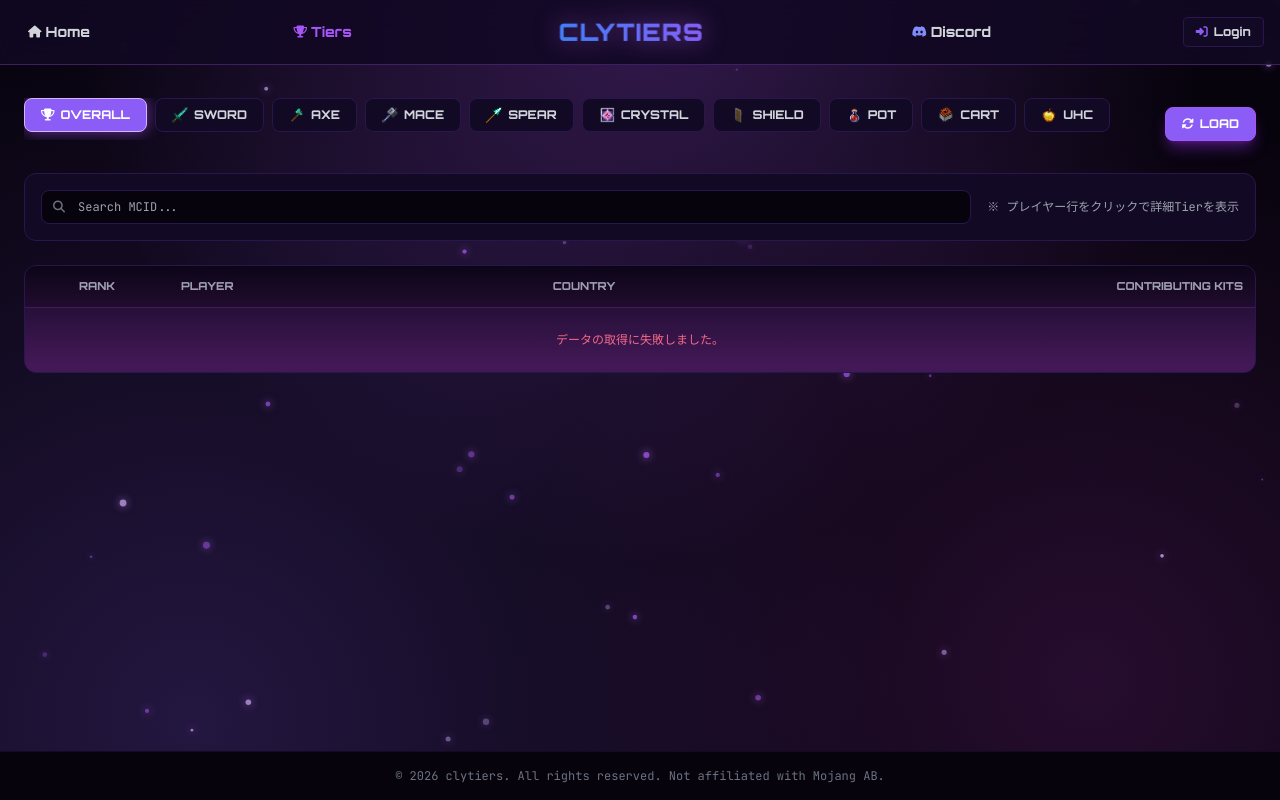
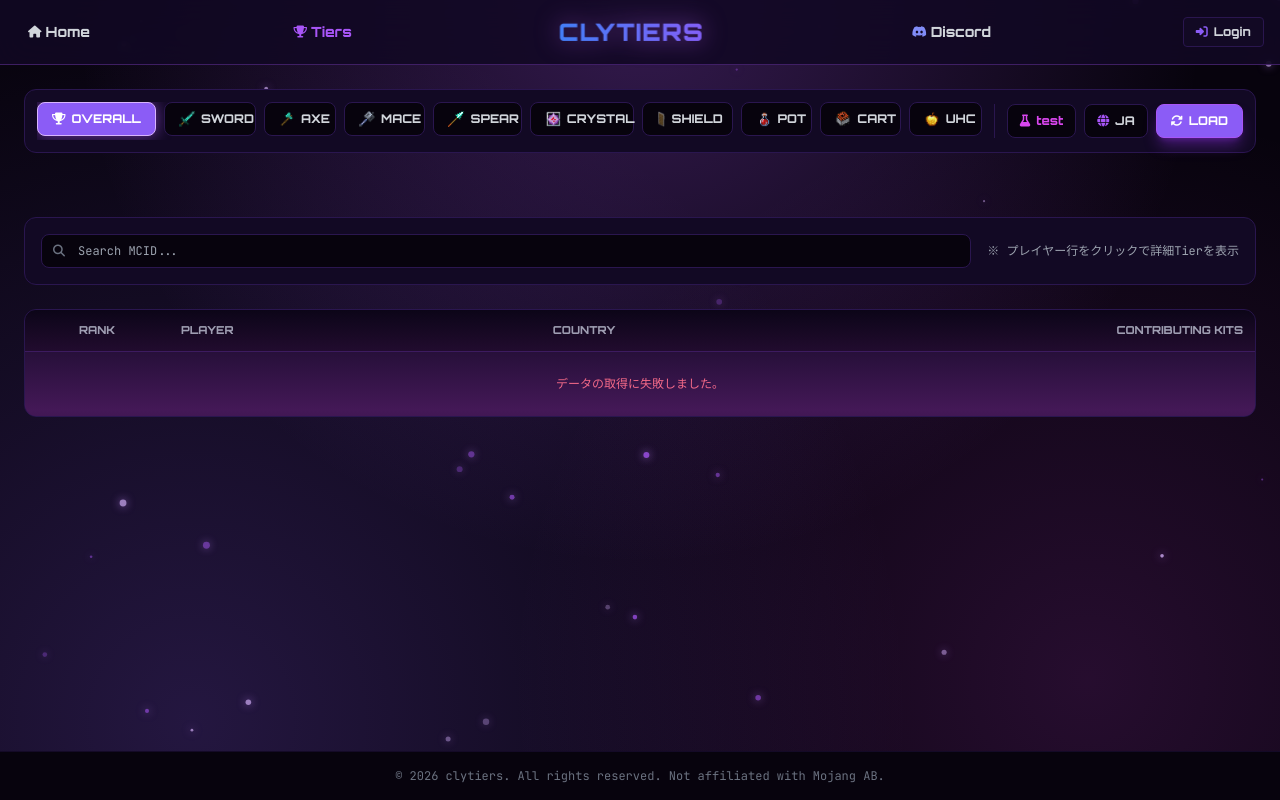
Before and after one commit to clytiers-droid/clytiers-droid.github.io, a plain HTML site: page index.html in a window 1280 px wide. Both pictures are taken after a click on the button "Tiers". Drawn offline with nearby package versions, Linux system fonts and the light colour scheme; no server answers.

Commit message:
Update index.html

```diff
--- a/index.html
+++ b/index.html
@@ -53,7 +53,6 @@
       overflow-x: hidden;
     }
 
-    /* 🟣 背景用ネザー粒子描画キャンバス */
     #nether-particles {
       position: fixed;
       top: 0; left: 0;
@@ -62,7 +61,6 @@
       z-index: 10;
     }
 
-    /* 🟣 タップ時専用・最前面（一番上）に描画するキャンバス */
     #click-particles-canvas {
       position: fixed;
       top: 0; left: 0;
@@ -81,7 +79,6 @@
       z-index: 20;
     }
 
-    /* ✨ CLYTIERSロゴのなめらかなグラデーション＆発光アニメーション */
     .clytiers-gradient-logo {
       background: linear-gradient(270deg, #d8b4fe, #e879f9, #c084fc, #8b5cf6, #3b82f6);
       background-size: 400% 400%;
@@ -493,49 +490,64 @@
 
     <!-- TIERS TAB -->
     <section id="tab-tier" class="hidden space-y-6">
-      <!-- Kit Tabs & Load Button Container -->
-      <div class="flex flex-wrap items-center justify-between gap-3">
+      <!-- Kit Tabs & Load Button & Test/Lang Controls Container -->
+      <div class="flex flex-col lg:flex-row items-stretch lg:items-center justify-between gap-3 bg-brand-card p-3 rounded-xl border border-brand-border">
         <!-- Kit Tabs -->
-        <div class="flex overflow-x-auto gap-2 pb-2 scrollbar-none flex-1" id="kit-tabs-container">
-          <button onclick="filterKit('OVERALL')" class="kit-tab active bg-brand-purple text-white px-4 py-2 rounded-lg font-orbitron text-xs font-bold whitespace-nowrap flex items-center gap-1.5 border border-brand-lightPurple" data-kit="OVERALL">
+        <div class="flex overflow-x-auto gap-2 pb-1 scrollbar-none flex-1">
+          <button onclick="filterKit('OVERALL')" class="kit-tab active bg-brand-purple text-white px-3.5 py-2 rounded-lg font-orbitron text-xs font-bold whitespace-nowrap flex items-center gap-1.5 border border-brand-lightPurple" data-kit="OVERALL">
             <i class="fa-solid fa-trophy"></i> OVERALL
           </button>
-          <button onclick="filterKit('SWORD')" class="kit-tab bg-brand-card hover:bg-brand-border text-gray-300 px-4 py-2 rounded-lg font-orbitron text-xs font-bold whitespace-nowrap flex items-center gap-1.5 border border-brand-border" data-kit="SWORD">
+          <button onclick="filterKit('SWORD')" class="kit-tab bg-brand-dark hover:bg-brand-border text-gray-300 px-3.5 py-2 rounded-lg font-orbitron text-xs font-bold whitespace-nowrap flex items-center gap-1.5 border border-brand-border" data-kit="SWORD">
             <img src="./IMG_8234.png" alt="Sword" class="w-4 h-4 object-contain"> SWORD
           </button>
-          <button onclick="filterKit('AXE')" class="kit-tab bg-brand-card hover:bg-brand-border text-gray-300 px-4 py-2 rounded-lg font-orbitron text-xs font-bold whitespace-nowrap flex items-center gap-1.5 border border-brand-border" data-kit="AXE">
+          <button onclick="filterKit('AXE')" class="kit-tab bg-brand-dark hover:bg-brand-border text-gray-300 px-3.5 py-2 rounded-lg font-orbitron text-xs font-bold whitespace-nowrap flex items-center gap-1.5 border border-brand-border" data-kit="AXE">
             <img src="./IMG_8246.png" alt="Axe" class="w-4 h-4 object-contain"> AXE
           </button>
-          <button onclick="filterKit('MACE')" class="kit-tab bg-brand-card hover:bg-brand-border text-gray-300 px-4 py-2 rounded-lg font-orbitron text-xs font-bold whitespace-nowrap flex items-center gap-1.5 border border-brand-border" data-kit="MACE">
+          <button onclick="filterKit('MACE')" class="kit-tab bg-brand-dark hover:bg-brand-border text-gray-300 px-3.5 py-2 rounded-lg font-orbitron text-xs font-bold whitespace-nowrap flex items-center gap-1.5 border border-brand-border" data-kit="MACE">
             <img src="./IMG_8236.png" alt="Mace" class="w-4 h-4 object-contain"> MACE
           </button>
-          <button onclick="filterKit('SPEAR')" class="kit-tab bg-brand-card hover:bg-brand-border text-gray-300 px-4 py-2 rounded-lg font-orbitron text-xs font-bold whitespace-nowrap flex items-center gap-1.5 border border-brand-border" data-kit="SPEAR">
+          <button onclick="filterKit('SPEAR')" class="kit-tab bg-brand-dark hover:bg-brand-border text-gray-300 px-3.5 py-2 rounded-lg font-orbitron text-xs font-bold whitespace-nowrap flex items-center gap-1.5 border border-brand-border" data-kit="SPEAR">
             <img src="./IMG_8233.png" alt="Spear" class="w-4 h-4 object-contain"> SPEAR
           </button>
-          <button onclick="filterKit('CRYSTAL')" class="kit-tab bg-brand-card hover:bg-brand-border text-gray-300 px-4 py-2 rounded-lg font-orbitron text-xs font-bold whitespace-nowrap flex items-center gap-1.5 border border-brand-border" data-kit="CRYSTAL">
+          <button onclick="filterKit('CRYSTAL')" class="kit-tab bg-brand-dark hover:bg-brand-border text-gray-300 px-3.5 py-2 rounded-lg font-orbitron text-xs font-bold whitespace-nowrap flex items-center gap-1.5 border border-brand-border" data-kit="CRYSTAL">
             <img src="./IMG_8232.png" alt="Crystal" class="w-4 h-4 object-contain"> CRYSTAL
           </button>
-          <button onclick="filterKit('SHIELD')" class="kit-tab bg-brand-card hover:bg-brand-border text-gray-300 px-4 py-2 rounded-lg font-orbitron text-xs font-bold whitespace-nowrap flex items-center gap-1.5 border border-brand-border" data-kit="SHIELD">
+          <button onclick="filterKit('SHIELD')" class="kit-tab bg-brand-dark hover:bg-brand-border text-gray-300 px-3.5 py-2 rounded-lg font-orbitron text-xs font-bold whitespace-nowrap flex items-center gap-1.5 border border-brand-border" data-kit="SHIELD">
             <img src="./IMG_8237.png" alt="Shield" class="w-4 h-4 object-contain"> SHIELD
           </button>
-          <button onclick="filterKit('POT')" class="kit-tab bg-brand-card hover:bg-brand-border text-gray-300 px-4 py-2 rounded-lg font-orbitron text-xs font-bold whitespace-nowrap flex items-center gap-1.5 border border-brand-border" data-kit="POT">
+          <button onclick="filterKit('POT')" class="kit-tab bg-brand-dark hover:bg-brand-border text-gray-300 px-3.5 py-2 rounded-lg font-orbitron text-xs font-bold whitespace-nowrap flex items-center gap-1.5 border border-brand-border" data-kit="POT">
             <img src="./IMG_8239.png" alt="Pot" class="w-4 h-4 object-contain"> POT
           </button>
-          <button onclick="filterKit('CART')" class="kit-tab bg-brand-card hover:bg-brand-border text-gray-300 px-4 py-2 rounded-lg font-orbitron text-xs font-bold whitespace-nowrap flex items-center gap-1.5 border border-brand-border" data-kit="CART">
+          <button onclick="filterKit('CART')" class="kit-tab bg-brand-dark hover:bg-brand-border text-gray-300 px-3.5 py-2 rounded-lg font-orbitron text-xs font-bold whitespace-nowrap flex items-center gap-1.5 border border-brand-border" data-kit="CART">
             <img src="./IMG_8244.png" alt="Cart" class="w-4 h-4 object-contain"> CART
           </button>
-          <button onclick="filterKit('UHC')" class="kit-tab bg-brand-card hover:bg-brand-border text-gray-300 px-4 py-2 rounded-lg font-orbitron text-xs font-bold whitespace-nowrap flex items-center gap-1.5 border border-brand-border" data-kit="UHC">
+          <button onclick="filterKit('UHC')" class="kit-tab bg-brand-dark hover:bg-brand-border text-gray-300 px-3.5 py-2 rounded-lg font-orbitron text-xs font-bold whitespace-nowrap flex items-center gap-1.5 border border-brand-border" data-kit="UHC">
             <img src="./IMG_8238.png" alt="UHC" class="w-4 h-4 object-contain"> UHC
           </button>
         </div>
 
-        <!-- Load Button & CoolDown Display -->
-        <div class="flex flex-col items-end shrink-0 mb-2">
-          <span id="cooldown-text" class="text-[10px] font-mono text-brand-lightPurple h-4 mb-0.5"></span>
-          <button id="load-btn" onclick="handleLoadData()" class="bg-brand-purple hover:bg-brand-lightPurple text-white px-4 py-2 rounded-lg font-orbitron text-xs font-bold whitespace-nowrap flex items-center gap-1.5 border border-brand-lightPurple shadow-lg shadow-purple-600/40 transition-all hover:scale-105">
+        <!-- 追加：test 項目 & JA/EN 切り替えボタン & LOADボタンのバランス調整エリア -->
+        <div class="flex items-center gap-2 shrink-0 pt-2 lg:pt-0 border-t lg:border-t-0 lg:border-l border-brand-border lg:pl-3">
+          <!-- test 項目ボタン -->
+          <button onclick="handleTestClick()" class="kit-tab bg-brand-dark hover:bg-brand-border text-brand-accent px-3 py-2 rounded-lg font-orbitron text-xs font-bold whitespace-nowrap flex items-center gap-1.5 border border-brand-border" data-kit="TEST">
+            <i class="fa-solid fa-flask"></i> test
+          </button>
+
+          <!-- JA / EN 切り替えボタン -->
+          <button id="lang-switch-btn" onclick="toggleLanguage()" class="bg-brand-dark hover:bg-brand-border text-gray-300 px-3 py-2 rounded-lg font-orbitron text-xs font-bold whitespace-nowrap flex items-center gap-1.5 border border-brand-border">
+            <i class="fa-solid fa-globe text-brand-lightPurple"></i> <span id="lang-label">JA</span>
+          </button>
+
+          <!-- Load Button -->
+          <button id="load-btn" onclick="handleLoadData()" class="bg-brand-purple hover:bg-brand-lightPurple text-white px-3.5 py-2 rounded-lg font-orbitron text-xs font-bold whitespace-nowrap flex items-center gap-1.5 border border-brand-lightPurple shadow-lg shadow-purple-600/40">
             <i class="fa-solid fa-rotate" id="load-icon"></i> <span>LOAD</span>
           </button>
         </div>
+      </div>
+
+      <!-- CoolDown Display -->
+      <div class="flex justify-end -mt-3">
+        <span id="cooldown-text" class="text-[10px] font-mono text-brand-lightPurple h-4"></span>
       </div>
 
       <!-- Search & Filters -->
@@ -656,7 +668,6 @@
           <label class="block text-[11px] font-mono text-gray-400 mb-1">Password</label>
           <input type="password" id="login-password-input" placeholder="Enter password..." class="w-full bg-brand-dark border border-brand-border rounded-lg px-3 py-2 text-xs font-mono text-white focus:outline-none focus:border-brand-purple">
         </div>
-        <!-- エラーメッセージ表示用 -->
         <div id="login-error-msg" class="text-[11px] text-red-400 text-center hidden"></div>
         <button id="login-submit-btn" onclick="handleLoginSubmit()" class="w-full bg-brand-purple hover:bg-brand-lightPurple text-white py-2.5 rounded-lg font-orbitron text-xs font-bold transition-all mt-2">ログイン</button>
       </div>
@@ -668,9 +679,6 @@
   </footer>
 
   <script>
-    /* ========================================================
-       🟣 クリック時：サクッと消える波紋 ＆ 最前面で約0.7秒で消える飛び散り粒子
-       ======================================================== */
     const clickParticles = [];
 
     window.addEventListener('click', (e) => {
@@ -807,19 +815,18 @@
       window.addEventListener('hashchange', handleRouting);
 
       checkPersistedLogin();
-      fetchQueueStatus(); // キューの状況を自動取得
+      fetchQueueStatus();
     });
 
     let activeKitFilter = 'OVERALL';
+    let currentLang = 'JA';
     let playersData = [];
     let isDataLoaded = false;
     let cooldownTimer = null;
     let loggedInUserDiscordId = null;
     let loggedInUserName = null;
 
-    // Cloudflare WorkersのベースURL
     const WORKER_API_BASE = "https://system.clytiers.workers.dev";
-
     const DEFAULT_STEVE_BODY = "https://crafatar.com/renders/body/8667ba71-b85a-4004-af54-457a973daf31?scale=4&overlay=true";
 
     function isUuid(str) {
@@ -845,7 +852,6 @@
     function handleSkinError(img) {
       const index = img.dataset.index;
       const player = (index !== undefined && playersData[index]) ? playersData[index] : null;
-
       const step = img.dataset.fallbackStep || "0";
       if (step === "0") {
         img.dataset.fallbackStep = "1";
@@ -970,9 +976,6 @@
       return 'tier-blue';
     }
 
-    /* ========================================================
-       🟣 ルーター＆タブ切り替え機構
-       ======================================================== */
     function switchTab(tabName, updateHash = true) {
       document.getElementById('tab-home').classList.add('hidden');
       document.getElementById('tab-tier').classList.add('hidden');
@@ -1003,7 +1006,6 @@
 
     function handleRouting() {
       const hash = window.location.hash;
-
       if (hash.startsWith('#/tier/')) {
         const username = decodeURIComponent(hash.replace('#/tier/', ''));
         switchTab('tier', false);
@@ -1031,13 +1033,28 @@
 
       document.querySelectorAll('.kit-tab').forEach(btn => {
         if (btn.getAttribute('data-kit') === kit) {
-          btn.className = "kit-tab active bg-brand-purple text-white px-4 py-2 rounded-lg font-orbitron text-xs font-bold whitespace-nowrap flex items-center gap-1.5 border border-brand-lightPurple";
+          btn.className = "kit-tab active bg-brand-purple text-white px-3.5 py-2 rounded-lg font-orbitron text-xs font-bold whitespace-nowrap flex items-center gap-1.5 border border-brand-lightPurple";
         } else {
-          btn.className = "kit-tab bg-brand-card hover:bg-brand-border text-gray-300 px-4 py-2 rounded-lg font-orbitron text-xs font-bold whitespace-nowrap flex items-center gap-1.5 border border-brand-border";
+          btn.className = "kit-tab bg-brand-dark hover:bg-brand-border text-gray-300 px-3.5 py-2 rounded-lg font-orbitron text-xs font-bold whitespace-nowrap flex items-center gap-1.5 border border-brand-border";
         }
       });
 
       renderTable();
+    }
+
+    // 🟣 「test」項目が押された時の動作
+    function handleTestClick() {
+      filterKit('TEST');
+      // ここにtest項目選択時の独自の挙動やテストデータの表示処理を記述できます
+      console.log("Test kit filter selected.");
+    }
+
+    // 🟣 JA / EN 言語切り替えボタンの動作
+    function toggleLanguage() {
+      currentLang = currentLang === 'JA' ? 'EN' : 'JA';
+      document.getElementById('lang-label').innerText = currentLang;
+      // 言語に応じたUIやメッセージの切り替え処理をここに拡張できます
+      console.log("Language switched to:", currentLang);
     }
 
     async function fetchSpreadsheetData(force = false) {
@@ -1059,7 +1076,6 @@
 
       try {
         const webAppUrl = `${WORKER_API_BASE}/?t=` + new Date().getTime();
-
         const response = await fetch(webAppUrl);
         const rawData = await response.json();
 
@@ -1131,10 +1147,11 @@
       let filtered = playersData.filter(p => {
         const nameMatch = p.name.toLowerCase().includes(search) || p.rawId.toLowerCase().includes(search);
         if (activeKitFilter === 'OVERALL') return nameMatch;
+        if (activeKitFilter === 'TEST') return nameMatch; // test項目用のフィルタ
         return nameMatch && (p.kits[activeKitFilter] !== undefined && p.kits[activeKitFilter] !== '');
       });
 
-      if (activeKitFilter === 'OVERALL') {
+      if (activeKitFilter === 'OVERALL' || activeKitFilter === 'TEST') {
         filtered.sort((a, b) => calculatePlayerOverallScore(b) - calculatePlayerOverallScore(a));
       } else {
         filtered.sort((a, b) => {
@@ -1170,7 +1187,7 @@
         let kitBadges = '';
         let subTierTextHtml = '';
 
-        if (activeKitFilter === 'OVERALL') {
+        if (activeKitFilter === 'OVERALL' || activeKitFilter === 'TEST') {
           for (const [kit, tier] of Object.entries(p.kits)) {
             if (!tier) continue;
             const colorClass = getTierColorClass(tier);
@@ -1287,9 +1304,6 @@
       }
     }
 
-    /* ========================================================
-       🟣 プロフィール画面
-       ======================================================== */
     function openProfileModal() {
       if (!loggedInUserDiscordId) return;
       document.getElementById('profile-username').innerText = loggedInUserDiscordId + (loggedInUserName ? ` (${loggedInUserName})` : '');
@@ -1306,9 +1320,6 @@
       }
     }
 
-    /* ========================================================
-       🟣 ログインメニュー・認証関連ロジック (Discord ID対応)
-       ======================================================== */
     function toggleUserMenu(event) {
       if (event) event.stopPropagation();
       const menu = document.getElementById('user-dropdown-menu');
@@ -1347,7 +1358,7 @@
         if (welcomeTitle) welcomeTitle.innerText = `COMPETITIVE MINECRAFT PVP TIERS`;
         if (welcomeDesc) welcomeDesc.innerText = `clytiersへようこそ！公式DiscordサーバーでTierテストを受け、ランキングに挑戦しましょう。`;
       }
-      fetchQueueStatus(); // ログイン状態が変わったらキュー表示も更新
+      fetchQueueStatus();
     }
 
     function checkPersistedLogin() {
@@ -1391,7 +1402,6 @@
       }
     }
 
-    /* 🟣 q（キュー）の状況を取得して照合する関数 */
     async function fetchQueueStatus() {
       try {
         const res = await fetch(`${WORKER_API_BASE}/api/queue/status`);
@@ -1423,7 +1433,6 @@
       }
     }
 
-    /* 🟣 qに参加・退出する関数 */
     async function toggleQueueAction(actionType) {
       if (!loggedInUserDiscordId) {
         alert("キューを操作するにはログインが必要です。");
@@ -1450,7 +1459,6 @@
       }
     }
 
-    /* 🟣 ログイン処理 (Discord ID & パスワードハッシュ) */
     async function handleLoginSubmit() {
       const discordIdInput = document.getElementById('login-discordid-input') ? document.getElementById('login-discordid-input').value.trim() : "";
       const passwordInput = document.getElementById('login-password-input').value;
```
